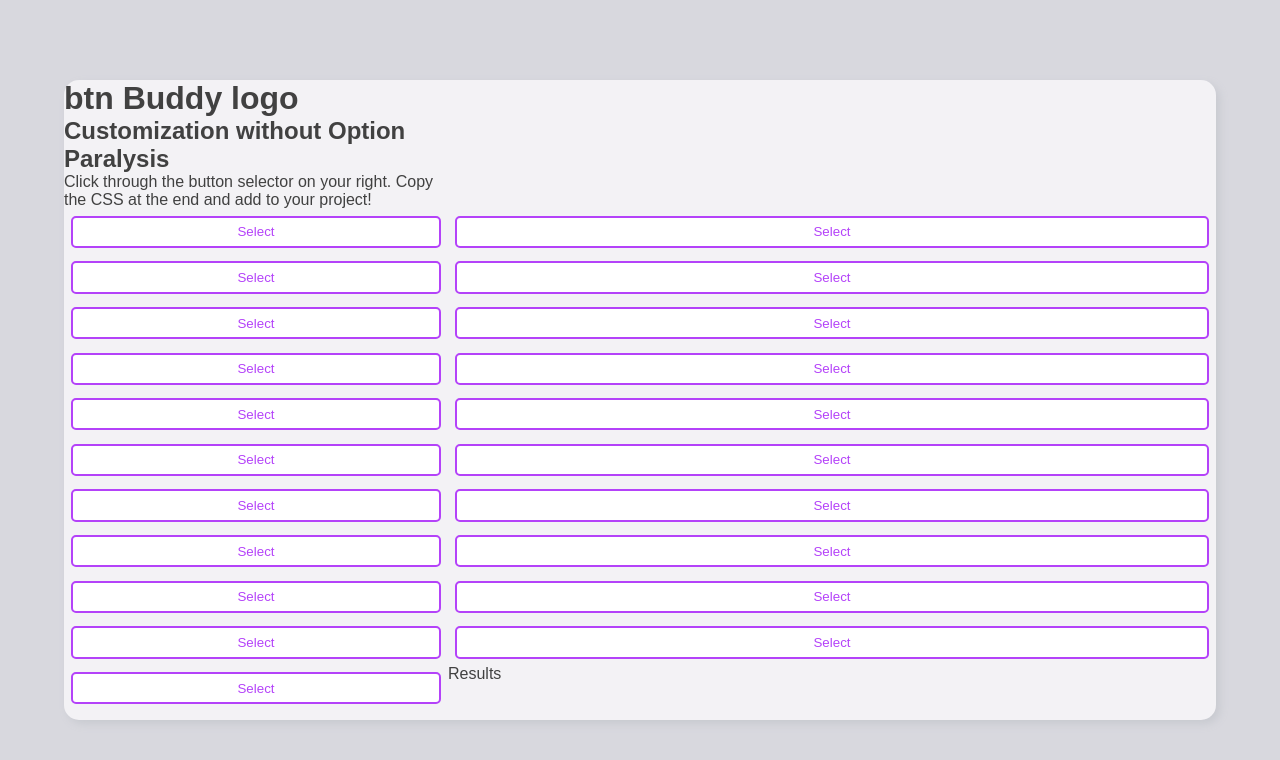
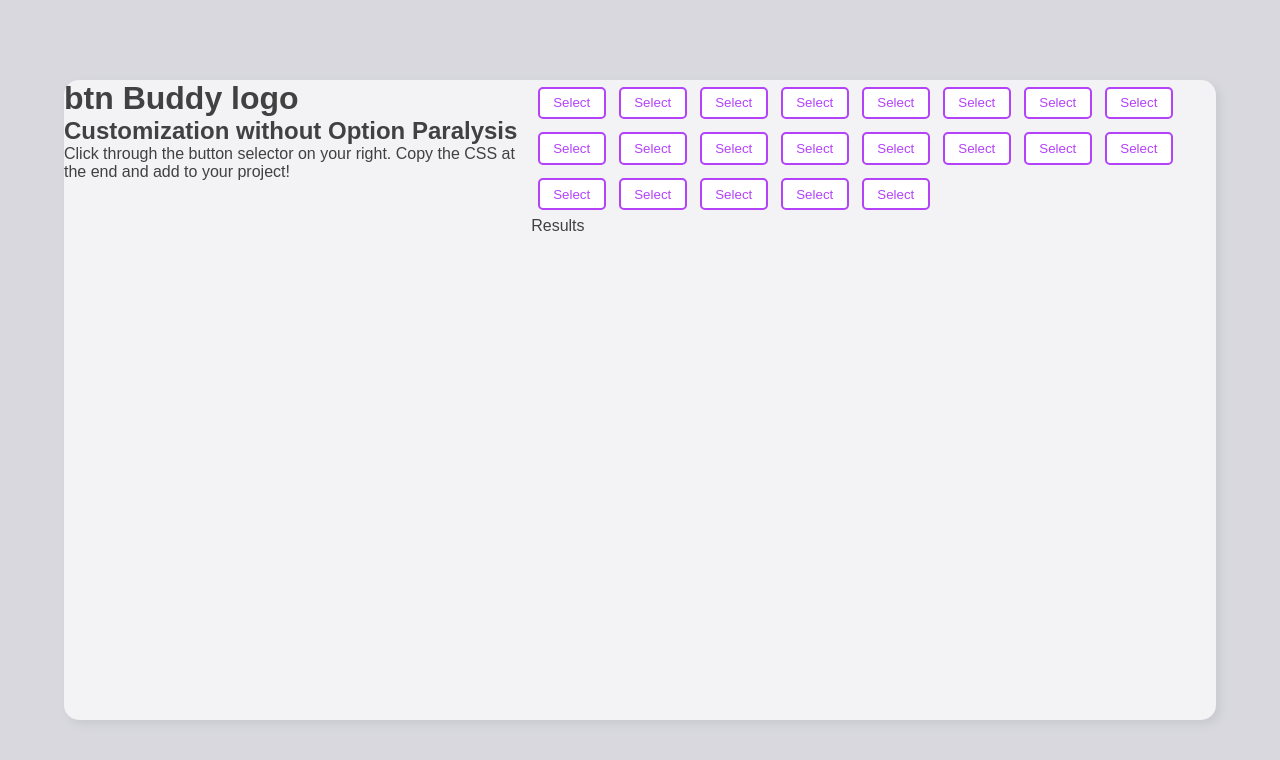
Before and after one commit to ejmcculley/btn-buddy, a React (Create React App) app: page / in a window 1280 px wide. Shown: the top 760 px of the page. Built offline with nearby package versions, Linux system fonts and the light colour scheme.

Commit message:
Add LeftPanel and RightPanel styled components to grid template area

```diff
--- a/src/App.js
+++ b/src/App.js
@@ -4,7 +4,7 @@ import Sidebar from './components/Sidebar';
 import { Container } from './components/styles/Container.styled';
 import { Flex } from './components/styles/Flex.styled';
 import GlobalStyles from './components/styles/Global';
-import { Grid } from './components/styles/Grid.styled';
+import { Grid, LeftPanel, RightPanel } from './components/styles/Grid.styled';
 
 
 function App() {
@@ -14,8 +14,12 @@ function App() {
       <Flex>
         <Container>
           <Grid>
-            <Sidebar />
-            <InteractiveWindow />
+            <LeftPanel>
+              <Sidebar />
+            </LeftPanel>
+            <RightPanel>
+              <InteractiveWindow />
+            </RightPanel>
           </Grid>
         </Container>
       </Flex>
--- a/src/components/styles/Grid.styled.js
+++ b/src/components/styles/Grid.styled.js
@@ -1,6 +1,17 @@
 import styled from "styled-components"
+
+export const LeftPanel = styled.div`
+  grid-area: leftPanel;
+`
+
+export const RightPanel = styled.div`
+  grid-area: rightPanel;
+`
 
 export const Grid = styled.div`
   display: grid;
   grid-template-columns: 1fr 2fr
+  grid-template-rows: auto;
+  grid-template-areas:
+    "leftPanel rightPanel rightPanel";
 `
```
